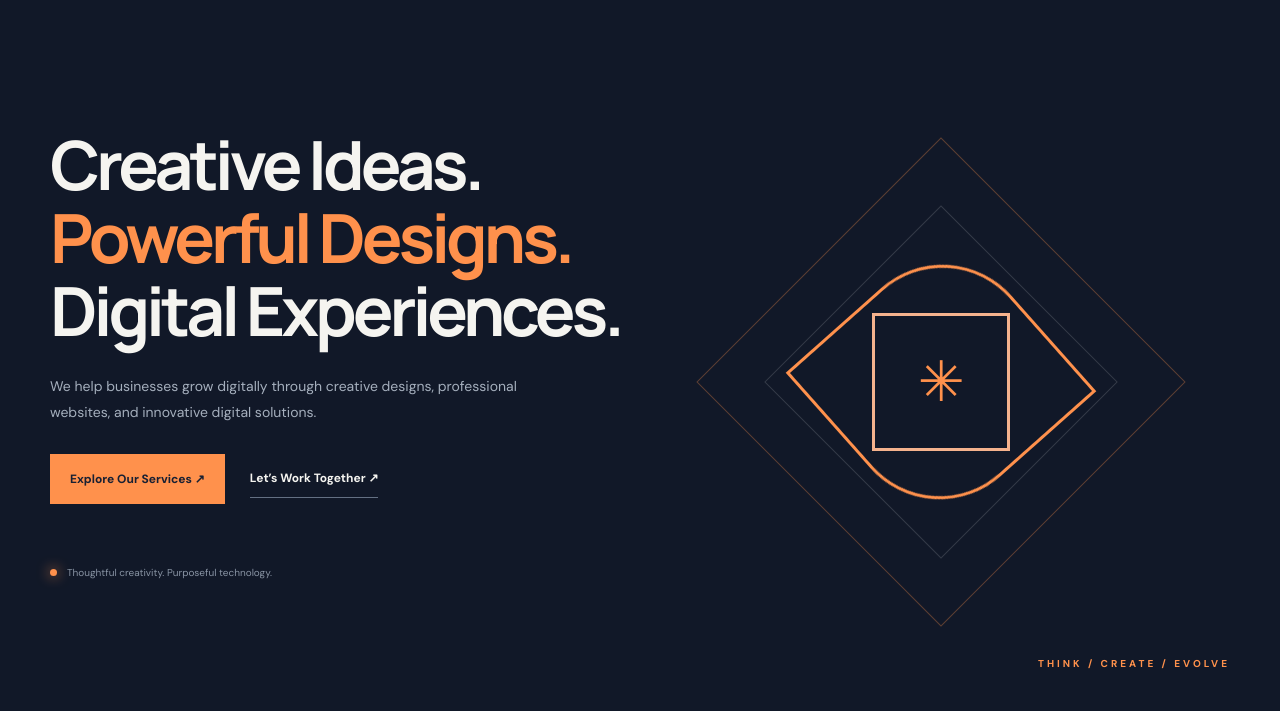
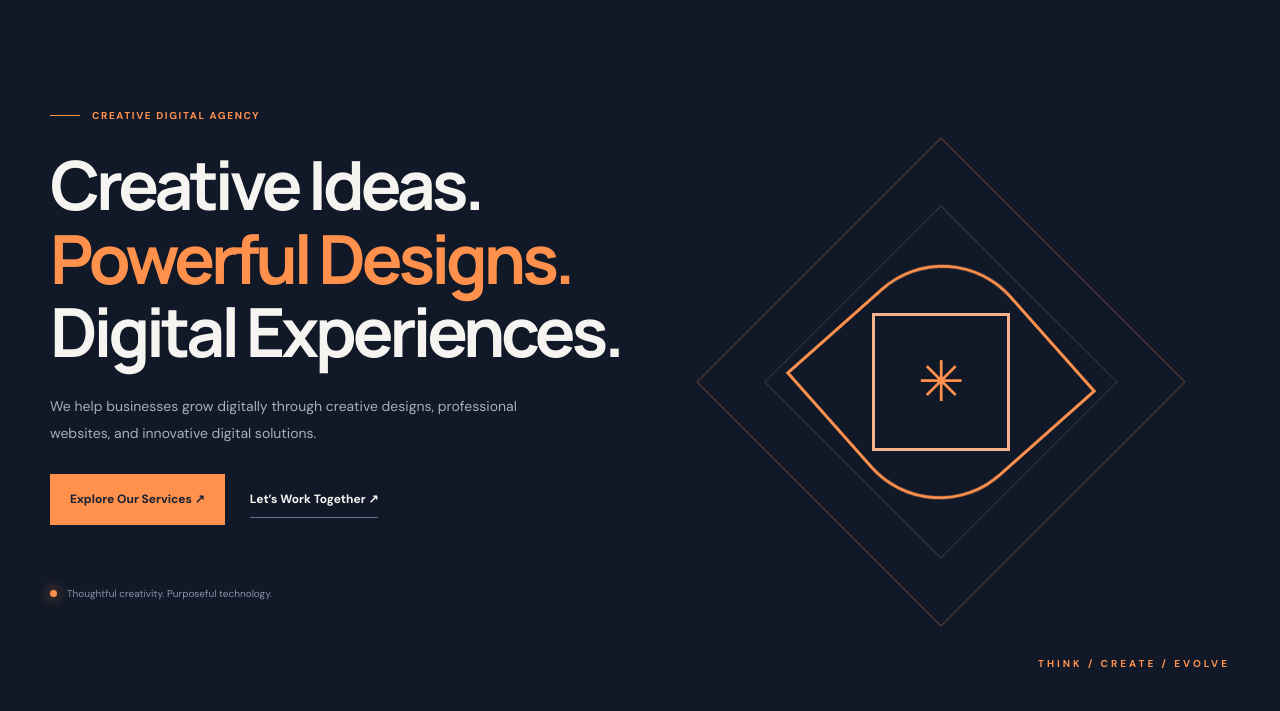
Before and after one commit to karam18spec/Design-space-unique, a plain HTML site: page design-space/index.html in a window 1280 px wide. Shown: the part 89-800 px from the top of the page. Drawn offline with nearby package versions, Linux system fonts and the light colour scheme.

Commit message:
Second update

```diff
--- a/design-space/index.html
+++ b/design-space/index.html
@@ -49,7 +49,7 @@
         <section class="hero" id="home">
             <div class="container hero-grid">
                 <div class="hero-copy">
-                    <!-- <p class="eyebrow"><b></b><span data-i="heroEyebrow">CREATIVE DIGITAL AGENCY</span></p> -->
+                    <p class="eyebrow"><b></b><span data-i="heroEyebrow">CREATIVE DIGITAL AGENCY</span></p>
                     <h1 data-i="heroTitle">Creative Ideas.<br><em>Powerful Designs.</em><br>Digital Experiences.</h1>
                     <p class="lead" data-i="heroDesc">We help businesses grow digitally through creative designs,
                         professional websites, and innovative digital solutions.</p>
```
